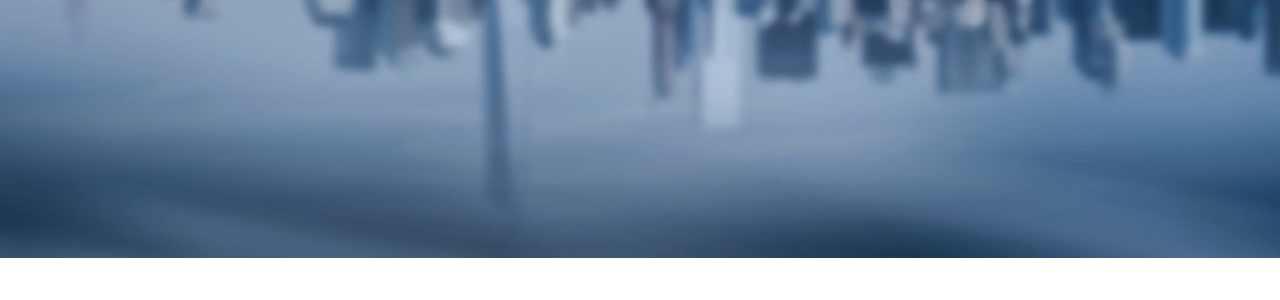
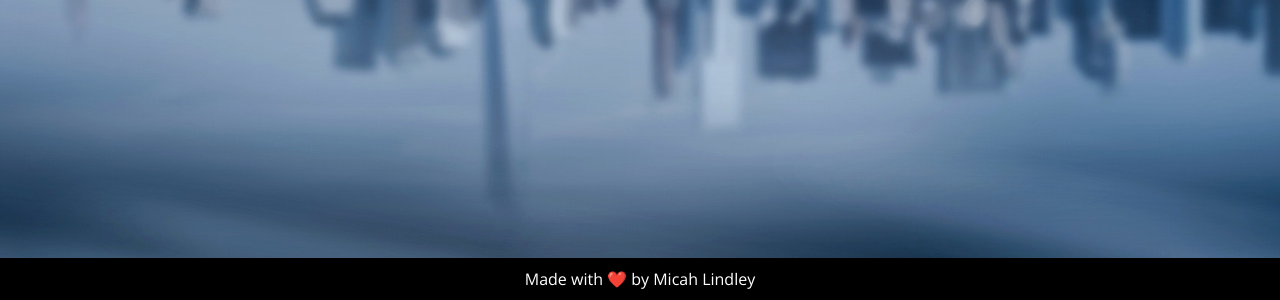
Before and after one commit to micahlt/DanielMoore, a plain HTML site: page index.html in a window 1280 px wide. Shown: the part 2142-2442 px from the top of the page. Before the commit the page ends 2400 px from the top, so only its background shows below. Drawn offline with nearby package versions, Linux system fonts and the light colour scheme.

Commit message:
Added the footer

```diff
--- a/index.html
+++ b/index.html
@@ -52,6 +52,7 @@
   <div id = "modalContent">
     <iframe src="https://www.youtube.com/embed/_HdbI7NTSY8" frameborder="0" allow="accelerometer; autoplay; encrypted-media; gyroscope; picture-in-picture" allowfullscreen></iframe>
   </div>
+  <div class = "footer"><p>Made with ❤️ by <a href = "https://micahlindley.com/" target = "_blank">Micah Lindley</a></p></div>
   <script src = "script.js" type="text/javascript"></script>
 </body>
 
--- a/style.css
+++ b/style.css
@@ -120,3 +120,31 @@ i {
   transform: translate(-50%, -50%);
   z-index: 5;
 }
+
+.footer {
+  text-align: center;
+  position: absolute;
+  height: fit-content;
+  width: 100vw;
+  left: 0;
+  top: 300vh;
+  background-color: black;
+  color: white !important;
+}
+
+.footer p {
+  padding: 10px;
+}
+
+.footer a {
+  text-decoration: none;
+  color: white;
+  transition: all 0.3s;
+}
+
+.footer a:hover {
+  color: #ff3a3a;
+  font-size: 2em;
+  font-weight: bolder;
+  transition: all 0.75s;
+}
```
